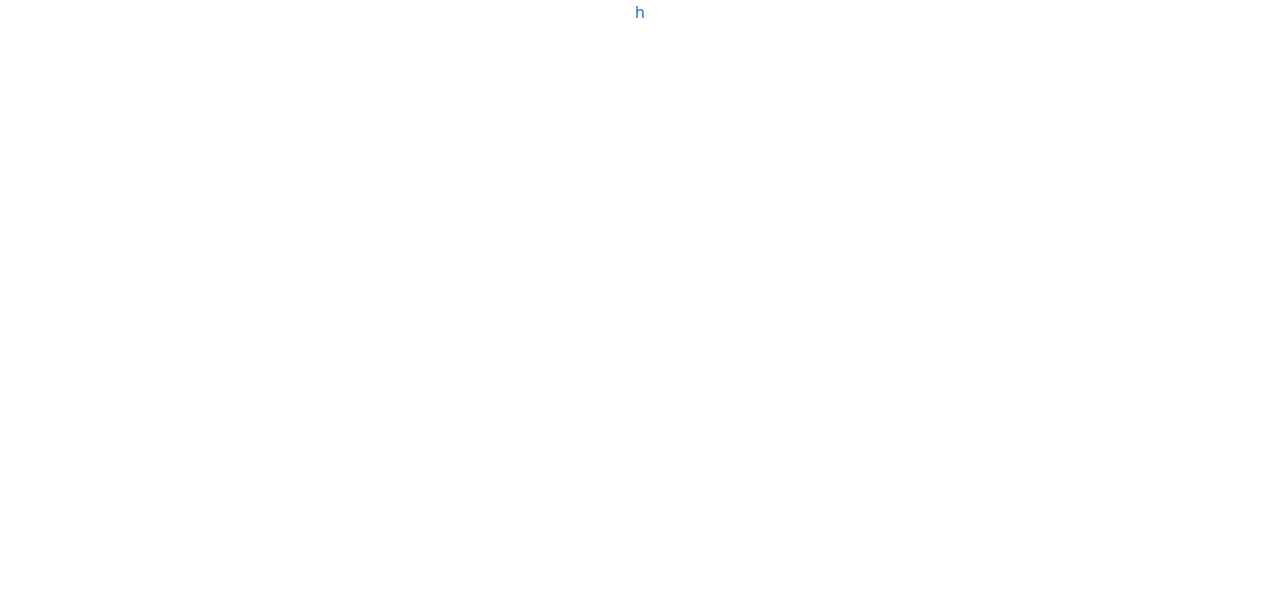
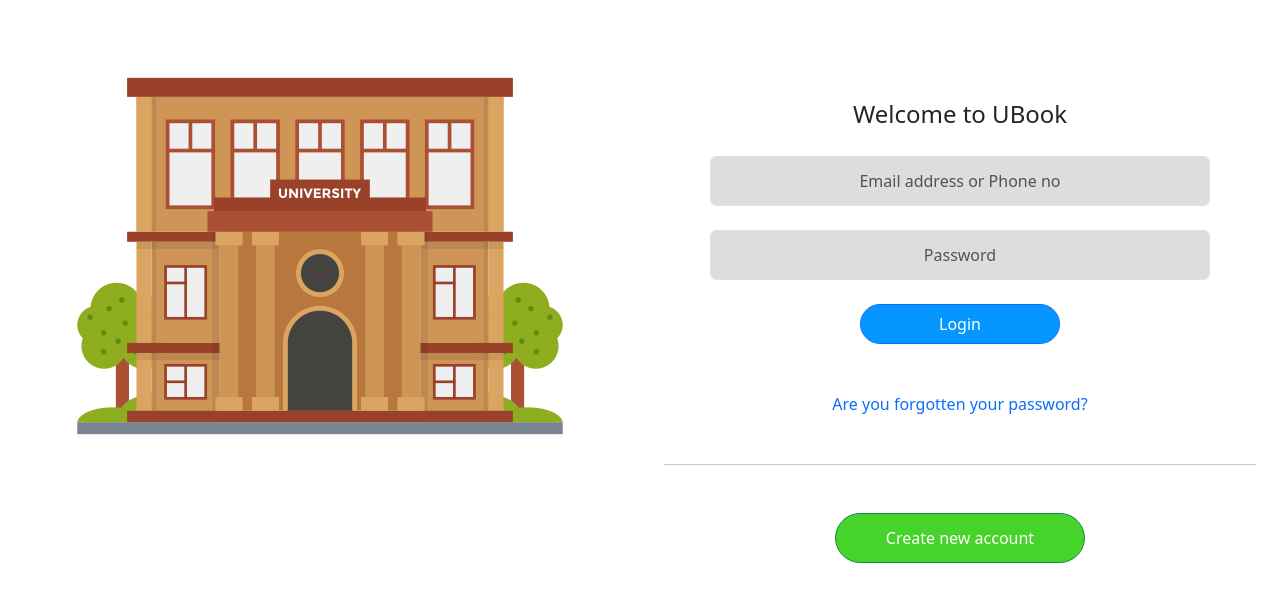
Before and after one commit to lokeshwardeb/ubook, a PHP site: page / in a window 1280 px wide. Before the commit the part shown is almost empty. Shown: the top 602 px of the page. Run offline with PHP 8.4, Linux system fonts and the light colour scheme.

Commit message:
added the login main page ui/ux design with the html css code. Now working with other pages

```diff
--- a/assets/css/custom.css
+++ b/assets/css/custom.css
@@ -0,0 +1,55 @@
+*{
+    margin: 0;
+    padding: 0;
+    box-sizing: border-box;
+}
+
+.cus_placeholder::placeholder{
+    text-align: center;
+    outline: green !important;
+
+}
+.cus_placeholder{
+    background-color: #ddd;
+    outline: green !important;
+    max-width: 500px !important;
+
+    min-height: 50px !important;
+    margin: auto;
+}
+:root{
+    --primary-color: #0596FF;
+    --success-color: #47D42A;
+
+}
+
+.bg-primary{
+    background-color: var(--primary-color) !important;
+}
+.bg-success{
+    background-color: var(--success-color) !important;
+}
+.btn-primary{
+    background-color: var(--primary-color) !important;
+}
+.btn-success{
+    background-color: var(--success-color) !important;
+}
+.cus_login_signup_btn{
+    width: 200px !important;
+    height: 40px !important;
+    border-radius: 50px !important;
+}
+.cus_login_signup_btn:hover{
+   background-color: white !important;
+   color: black !important;
+}
+.cus_signup_btn{
+    width: 250px !important;
+    height: 50px !important;
+    border-radius: 50px !important;
+}
+.cus_signup_btn:hover{
+    background-color: white !important;
+    color: black !important;
+}
--- /dev/null
+++ b/views/pages/inc/_footer.php
@@ -0,0 +1,3 @@
+<footer>
+
+    </footer>
--- /dev/null
+++ b/views/pages/inc/_footer_script.php
@@ -0,0 +1,5 @@
+<script src="/assets/js/bootstrap.min.js"></script>
+<script src="/assets/js/bootstrap.bundle.min.js"></script>
+<script src="/assets/js/scripts.js"></script>
+</body>
+</html>
--- /dev/null
+++ b/views/pages/inc/_header.php
@@ -0,0 +1,11 @@
+<!DOCTYPE html>
+<html lang="en">
+<head>
+    <meta charset="UTF-8">
+    <meta name="viewport" content="width=device-width, initial-scale=1.0">
+    <title>UBook</title>
+    <link rel="stylesheet" href="/assets/css/bootstrap.min.css">
+    <link rel="stylesheet" href="/assets/css/style.css">
+    <link rel="stylesheet" href="/assets/css/custom.css">
+</head>
+<body>
--- a/views/pages/views.home.php
+++ b/views/pages/views.home.php
@@ -1,22 +1,61 @@
-<!DOCTYPE html>
-<html lang="en">
-<head>
-    <meta charset="UTF-8">
-    <meta name="viewport" content="width=device-width, initial-scale=1.0">
-    <title>UBook</title>
-    <link rel="stylesheet" href="/assets/css/bootstrap.min.css">
-    <link rel="stylesheet" href="/assets/css/style.css">
-    <link rel="stylesheet" href="/assets/css/custom.css">
-</head>
-<body>
+<?php
 
-    <main>
-        <div class="text-center text-primary">h</div>
-    </main>
+require_once __DIR__ . '/inc/_header.php';
 
+?>
 
-<script src="/assets/js/bootstrap.min.js"></script>
-<script src="/assets/js/bootstrap.bundle.min.js"></script>
-<script src="/assets/js/scripts.js"></script>
-</body>
-</html>
+<!-- main code starts from here -->
+<main>
+    <div class="container-fluid">
+        <div class="row">
+            <div class="col-md-6 col-sm-12 text-center">
+                <img src="/assets//img/university.png" alt="">
+            </div>
+            <div class="col-md-6 col-sm-12 mt-5">
+                <div class="container text-center mt-5 fs-4">
+                    Welcome to UBook
+                </div>
+                <div class="container form_section mt-4">
+                    <form action="" method="post">
+                        <div class="mb-3 mt-3">
+                            <input type="text" name="email_or_phone_no" id="" class="form-control cus_placeholder" placeholder="Email address or Phone no">
+                        </div>
+                        <div class="mb-3 mt-4">
+                            <input type="text" name="password" id="" class="form-control cus_placeholder" placeholder="Password">
+                        </div>
+                        <div class="mb-3 mt-4 text-center">
+                            <button type="submit" class="btn btn-primary text-center cus_login_signup_btn">Login</button>
+                        </div>
+
+                        <div class="mb-3 mt-5 text-center">
+                            <a href="" class="nav-link text-primary">Are you forgotten your password?</a>
+                        </div>
+
+                        <div class="mb-3 mt-3">
+                            <hr class="mt-5 border-1">
+                        </div>
+
+                        <div class="mb-3 text-center mt-5">
+                    <a href="/dfd">    <button type="button" class="btn btn-success text-center cus_signup_btn">Create new account</button>
+</a>
+                        </div>
+
+                    </form>
+                </div>
+            </div>
+        </div>
+    </div>
+</main>
+<!-- main code starts from here -->
+
+<?php
+
+require_once __DIR__ . '/inc/_footer.php';
+
+?>
+
+<?php
+
+require_once __DIR__ . '/inc/_footer_script.php';
+
+?>
```
